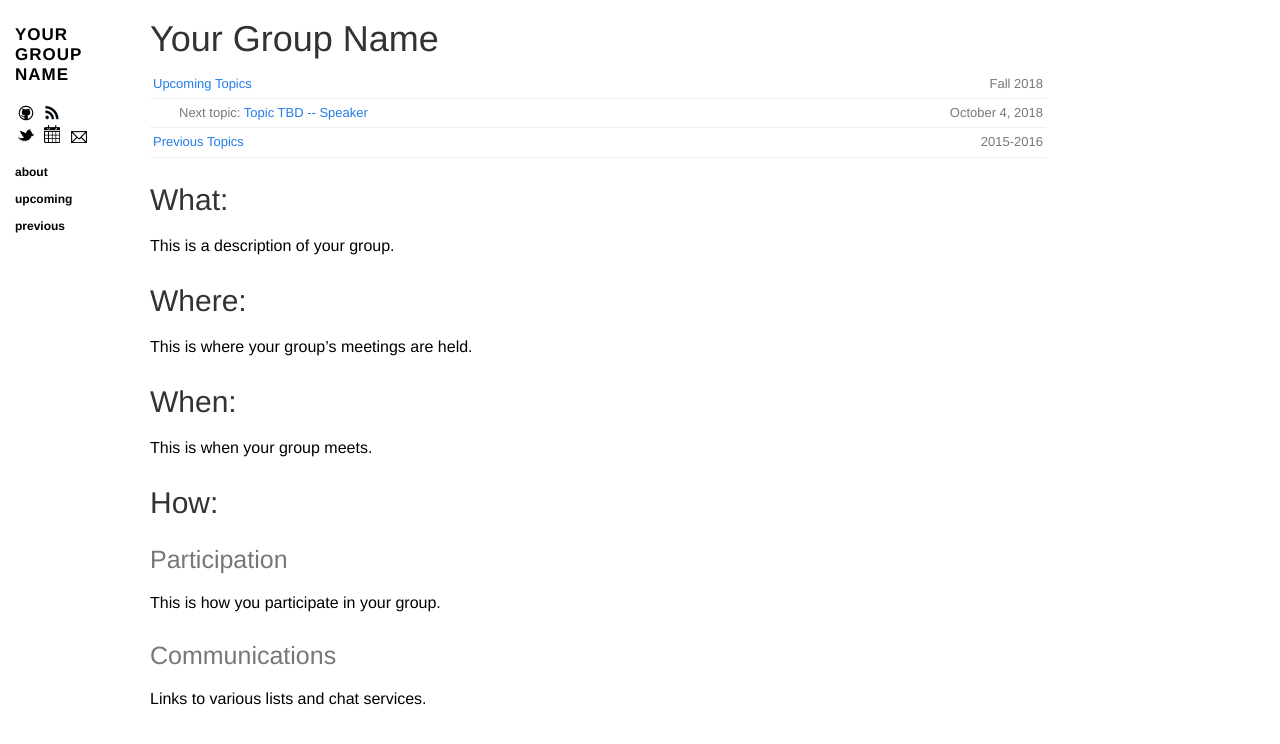
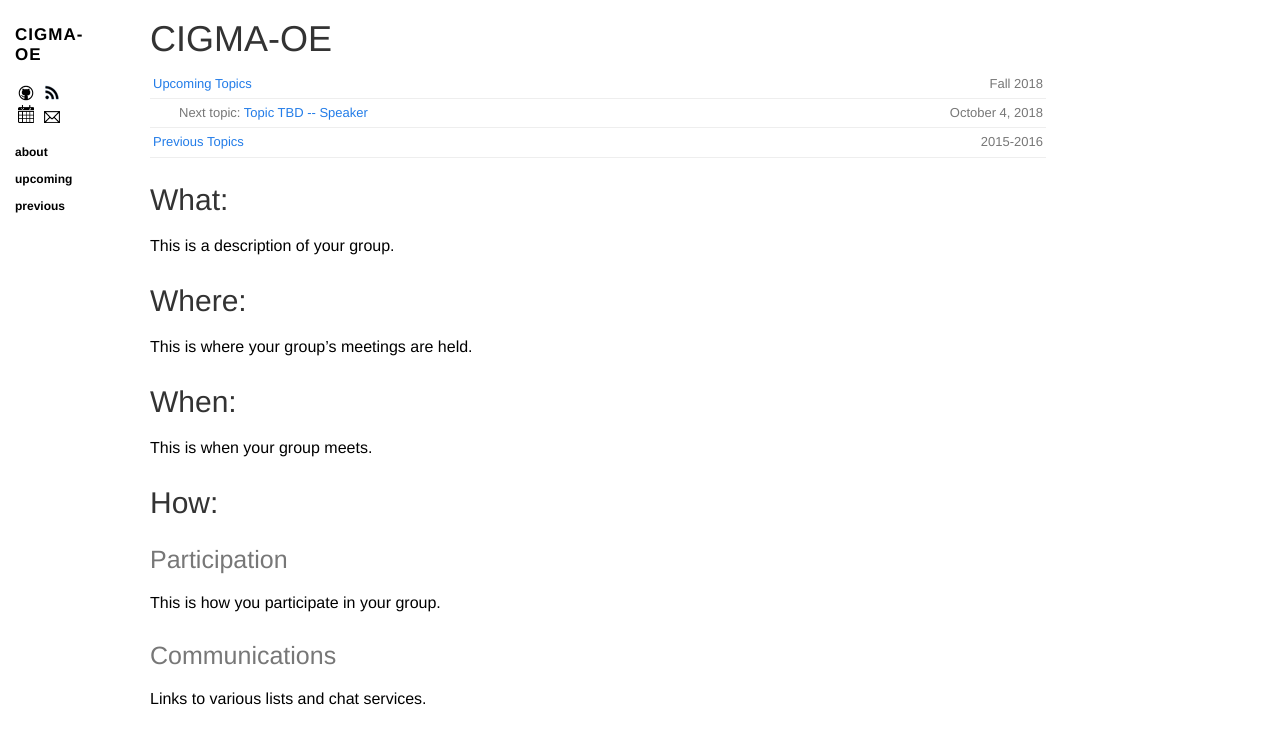
Before and after one commit to camiloll/cigma-oe.github.io, a Jekyll site: the page built from index.md, in a window 1280 px wide. Shown: the top 744 px of the page. Built offline with Jekyll 4.4.1, drawn with Linux system fonts in a browser that asks for light colours; nearby versions of some CDN libraries.

Commit message:
add cigma

```diff
--- a/_config.yml
+++ b/_config.yml
@@ -4,12 +4,12 @@ kramdown:
   input: GFM
   hard_wrap: false
   parse_block_html: true
-github: academicpages
-url: https://academicpages.github.io/group-meeting
-name: Your Group Name
-description: An initial blog and site for your group meeting
-twitter: yourtwitterhandle
-calendar: https://yourcalendarurl
-mailinglist: https://yourmailinglisturl
+github: CIGMA-OE
+url: https://cigma-oe.github.io/
+name: CIGMA-OE
+description: Comite interno de ingeniería matematica
+twitter:
+calendar: https://agregar-el-calendario-aqui
+mailinglist: mailto:cigmaoe@gmail.com
 gravatar_url:
 disqus_username:
```
